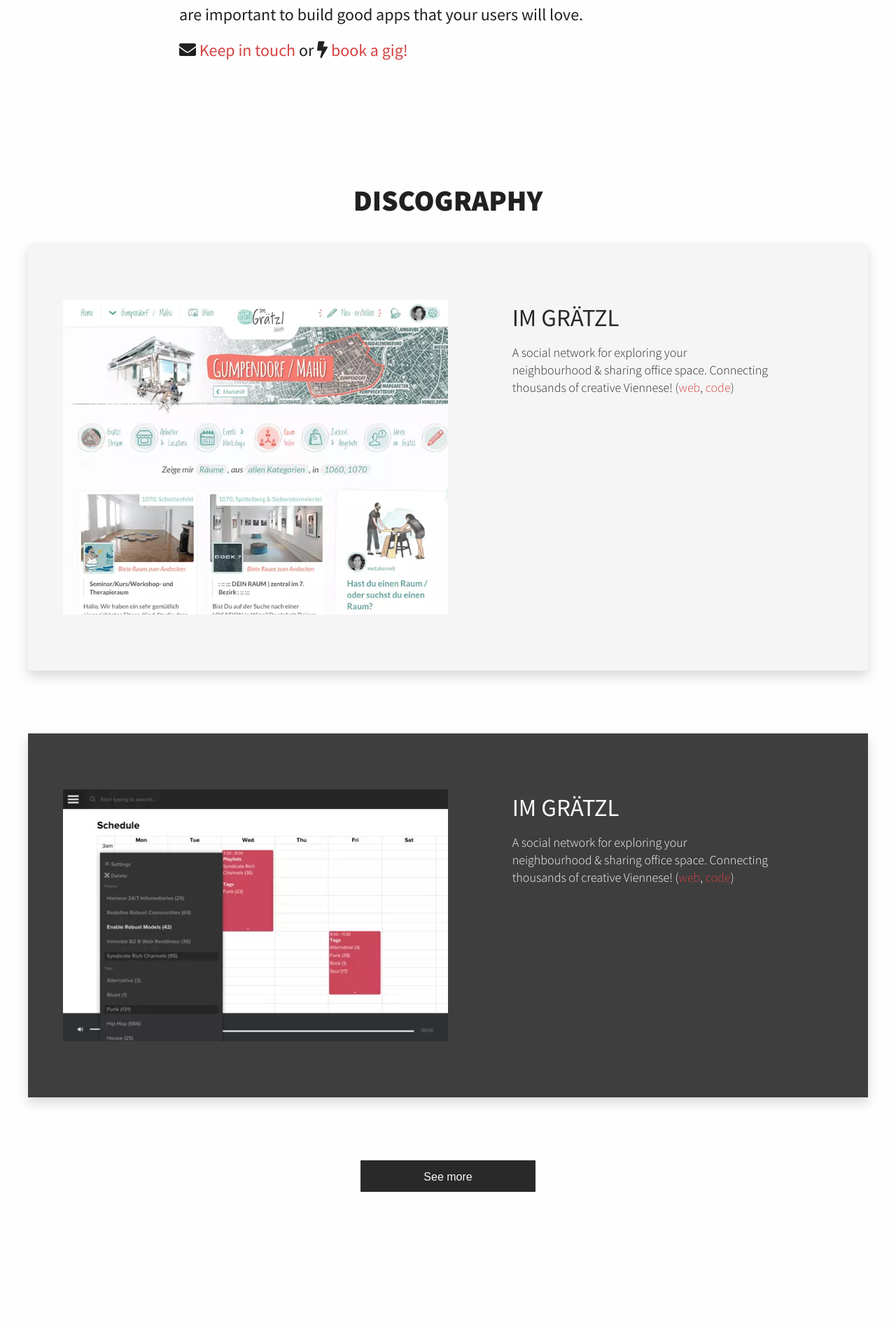
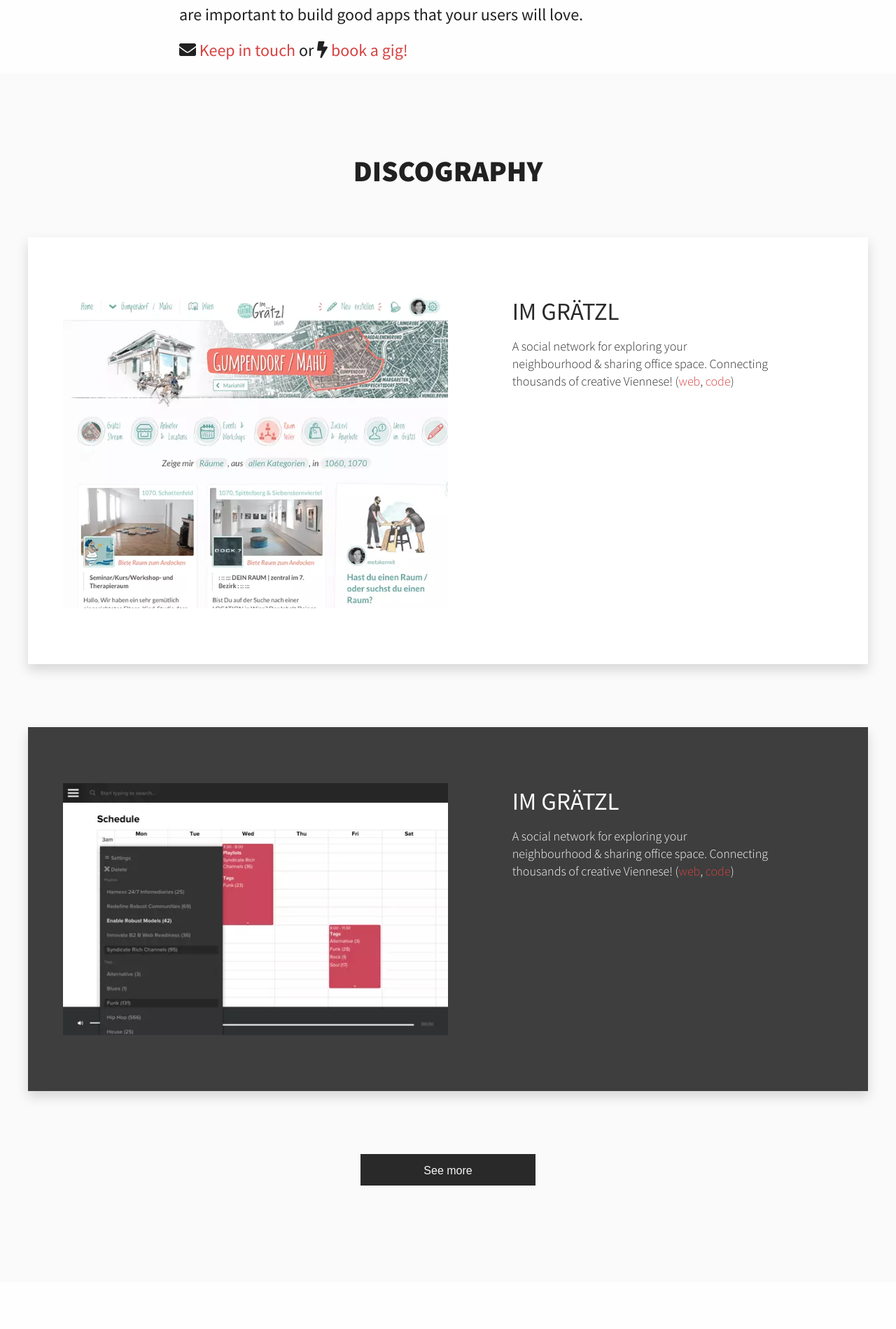
Before and after one commit to punkrockdev/punkrockdev.github.io, a Jekyll site: the page built from index.md, in a window 1280 px wide. Shown: the part 837-2736 px from the top of the page at 70% size. Built offline with Jekyll 4.4.1, drawn with Linux system fonts in a browser that asks for light colours; nearby versions of some CDN libraries; comment, search, counter and statistics services are not loaded.

Commit message:
code refactoring: add new helpers; remove commented code; add new classes to typography

```diff
--- a/_layouts/home.html
+++ b/_layouts/home.html
@@ -47,8 +47,7 @@ are important to build good apps that your users will love.
      <div class="wrapper grid">
        <div class="row">
          <div class="col text-center">
-             <h2>DISCOGRAPHY</h2>
-             <!-- <p class="text-center">Rather than spending too much space on words, here are some of our past projects:</p> -->
+             <h2 class="section-heading">DISCOGRAPHY</h2>
          </div>
        </div>
           <div class="portfolio-item imGraetzl clearfix">
@@ -83,7 +82,7 @@ are important to build good apps that your users will love.
   <div class="wrapper grid">
     <div id="the-band" class="row">
         <div class="col text-center">
-            <h2>MEET THE BAND</h2>
+            <h2 class="section-heading">MEET THE BAND</h2>
         </div>
     </div>
 
@@ -101,7 +100,7 @@ are important to build good apps that your users will love.
             </picture>
           </div>
 
-            <h3><a href="https://metakermit.com/" class="about-name">Dražen Lučanin</a> <a href="https://github.com/metakermit"><i class="fab fa-github"></i></a> <a href="https://twitter.com/metakermit"><i class="fab fa-twitter"></i></a></h3>
+            <h3 class="about-heading"><a href="https://metakermit.com/" class="about-social-link">Dražen Lučanin</a> <a href="https://github.com/metakermit" class="social-icon-link"><i class="fab fa-github"></i></a> <a href="https://twitter.com/metakermit" class="social-icon-link"><i class="fab fa-twitter"></i></a></h3>
             <p class="about-description">Hi! I'm a software developer working in the industry since 2009. I have experience with both web app backends in Python or Ruby and frontends in JavaScript. Having done a PhD in computer science, I know my way around data analysis, visualisation and algorithms from domains like machine learning too – useful tools if you have challenging problems to tackle. I started Punk Rock Dev to help you create practical apps in a fun & relaxed atmosphere.</p>
         </div>
 
@@ -115,10 +114,9 @@ are important to build good apps that your users will love.
                   <source srcset="images/team/ramon2.jpg" type="image/jpg">
                   <img src="images/team/ramon2.jpg" alt="photo of Dražen" class="mugshot">
               </picture>
-
             </div>
 
-            <h3><a href="https://metakermit.com/" class="about-name">Ramon Huidobro</a> <a href="https://github.com/metakermit"><i class="fab fa-github"></i></a> <a href="https://twitter.com/metakermit"><i class="fab fa-twitter"></i></a></h3>
+            <h3 class="about-heading"><a href="https://metakermit.com/" class="about-social-link">Ramon Huidobro</a> <a href="https://github.com/metakermit" class="social-icon-link"><i class="fab fa-github"></i></a> <a href="https://twitter.com/metakermit" class="social-icon-link"><i class="fab fa-twitter"></i></a></h3>
             <p class="about-description">
               Heyhey! I offer over ten years of experience building macOS, iOS and full-stack web apps. My core expertise comes from Objective-C, Swift, Ruby/Rails, as well as Javascript. More recently, I've also developed apps with Elixir, React and React Native. My biggest passion is in the software engineering community, and the nurturing thereof. Aside from organizing meetups, hackathons and conferences, I've also recently joined the Mozilla Tech Speakers initiative.
             </p>
@@ -130,7 +128,7 @@ are important to build good apps that your users will love.
               <img src="images/team/antonija.jpg" alt="photo of Dražen" class="mugshot">
           </picture>
 
-            <h3><a href="https://metakermit.com/" class="about-name">Antonija Šimić</a> <a href="https://github.com/metakermit"><i class="fab fa-github"></i></a> <a href="https://twitter.com/metakermit"><i class="fab fa-twitter"></i></a></h3>
+            <h3 class="about-heading"><a href="https://metakermit.com/" class="about-social-link">Antonija Šimić</a> <a href="https://github.com/metakermit" class="social-icon-link"><i class="fab fa-github"></i></a> <a href="https://twitter.com/metakermit" class="social-icon-link"><i class="fab fa-twitter"></i></a></h3>
             <p class="about-description">
               Hello! In my career I have coded user interfaces, respecting provided design and following the pixel perfect approach. The latest projects I have worked on required React.js and React Native skills. For the past 14 months, I have been mentoring students who want to become professional web developers, mostly teaching them (S)CSS and Javascript. Recently, I started CSS meetup group where we share ideas about CSS and Scss.
             </p>
@@ -142,19 +140,19 @@ are important to build good apps that your users will love.
               <img src="images/team/hana.jpg" alt="photo of Dražen" class="mugshot">
           </picture>
 
-            <h3><a href="https://metakermit.com/" class="about-name">Hana LastName</a> <a href="https://github.com/metakermit"><i class="fab fa-github"></i></a> <a href="https://twitter.com/metakermit"><i class="fab fa-twitter"></i></a></h3>
+            <h3 class="about-heading"><a href="https://metakermit.com/" class="about-social-link">Hana LastName</a> <a href="https://github.com/metakermit" class="social-icon-link"><i class="fab fa-github"></i></a> <a href="https://twitter.com/metakermit" class="social-icon-link"><i class="fab fa-twitter"></i></a></h3>
             <p class="about-description">
-                Hi! I’m a design student with a focus in visual communication, who is interested in the interconnectedness of various design fields. I have an experience of working as a freelancer, doing mostly logotypes and web design. Currently, I’m brushing up my UI/UX design skills doing an internship in Berlin.        </p>
+                Hi! I’m a design student with a focus in visual communication, who is interested in the interconnectedness of various design fields. I have an experience of working as a freelancer, doing mostly logotypes and web design. Currently, I’m brushing up my UI/UX design skills doing an internship in Berlin.</p>
         </div>
 
 
-        <div class="col-1-2 about-col about-col-left">
+        <div class="col-1-2 about-col about-col-last">
           <picture>
               <source srcset="images/team/nikola.jpg" type="image/jpg">
               <img src="images/team/nikola.jpg" alt="photo of Dražen" class="mugshot">
           </picture>
 
-            <h3><a href="https://metakermit.com/" class="about-name">Nikola Šantić</a> <a href="https://github.com/metakermit"><i class="fab fa-github"></i></a> <a href="https://twitter.com/metakermit"><i class="fab fa-twitter"></i></a></h3>
+            <h3 class="about-heading"><a href="https://metakermit.com/" class="about-social-link">Nikola Šantić</a> <a href="https://github.com/metakermit" class="social-icon-link"><i class="fab fa-github"></i></a> <a href="https://twitter.com/metakermit" class="social-icon-link"><i class="fab fa-twitter"></i></a></h3>
             <p class="about-description">
                 Hi! I’m a design student with a focus in visual communication, who is interested in the interconnectedness of various design fields. I have an experience of working as a freelancer, doing mostly logotypes and web design. Currently, I’m brushing up my UI/UX design skills doing an internship in Berlin.        </p>
         </div>
@@ -166,7 +164,7 @@ are important to build good apps that your users will love.
     <div class="wrapper grid">
       <div class="row">
         <div class="col-1-2 col-offset-1-4">
-            <h2 id="the-gig" class="text-center">THE GIG</h2>
+            <h2 id="the-gig" class="text-center section-heading">THE GIG</h2>
             <p>
               Interested in working on a project together? Awesome! Please tell us
               a bit about your project and constraints and we'll set up a call
--- a/_sass/_helpers.scss
+++ b/_sass/_helpers.scss
@@ -1,3 +1,15 @@
+%section-gutter {
+  padding-top: 12vh;
+  padding-bottom: 12vh;;
+}
+
+@mixin portfolio-item($bg, $txt) {
+  background-color: $bg;
+  > * {
+    color: $txt;
+  }
+}
+
 .text-center {
   text-align: center;
 }
--- a/_sass/_layout.scss
+++ b/_sass/_layout.scss
@@ -379,46 +379,33 @@ p {
     }
 }
 
-// .mugshot {
-//     padding: 2em;
-//     @include media-query($on-desktop) {
-//         padding: 0;
-//         padding-top: 0;
-//         padding-left: 0;
-//         margin-bottom: 13px;
-//     }
-// }
-
 #the-band {
     @include media-query($on-palm) {
         padding-top: 2em;
     }
 }
 
-// #phone-doodle.doodle {
-//     padding-top: 4em;
-//     @include media-query($on-desktop) {
-//         padding-top: 0;
-//         position: relative;
-//         width: 33%;
-//     }
-// }
-
-.portfolio-section {
-  clear: both;
-  padding-bottom: 150px;
-  padding-top: 150px;
-
+section {
+  @extend %section-gutter;
   .row {
     padding: 0;
   }
 
+  p {
+    margin: 0;
+  }
+
+  .section-heading {
+    margin-bottom: 7vh;
+  }
+}
+
+.portfolio-section {
+  clear: both;
+  background-color: #fafafa;
+
   [class*='col-'] {
     padding: 0px;
-  }
-
-  h2 {
-    margin: 0 0 30px;
   }
 
    .portfolio-item {
@@ -427,18 +414,13 @@ p {
      -webkit-box-shadow: 0 .5rem 1rem rgba(0,0,0,.15);
       -moz-box-shadow: 0 .5rem 1rem rgba(0,0,0,.15);
       box-shadow:0 .5rem 1rem rgba(0,0,0,.15);
+
      &.imGraetzl {
-       background-color: #f5f5f5;
-       > * {
-         color: #292929;
-       }
+      @include portfolio-item(#fff, #292929);
      }
 
      &.pos {
-       background-color: #3e3e3e;
-       > * {
-         color: #fff;
-       }
+       @include portfolio-item(#3e3e3e, #fff);
      }
    }
 
@@ -493,10 +475,6 @@ p {
      }
    }
 
-   .col {
-     clear: both;
-   }
-
    .button {
      margin: 0px 0 30px;
      display: inline-block;
@@ -515,35 +493,55 @@ p {
 }
 
 .about-section {
-
-  .row {
-    padding: 0;
-  }
-
   .about-col {
     margin-bottom: 70px;
     padding-left: 30px;
 
-    .about-description {
-      font-size: 16px;
+    &-last {
+      clear: left;
+      margin: 0;
     }
 
-    &-left {
-      clear: left;
-    }
+    .about-heading {
+      color: #292929;
+      margin-top: 20px;
 
-    h3 {
-      color: #292929;
-      font-size: 30px;
-      margin-top: 20px;
+      font: {
+        size: 30px;
+        weight: 500;
+      }
+
+      text: {
+        transform: uppercase;
+      }
 
       a {
         color: #292929;
         text-decoration: none;
         font-size: 70%;
 
-        &.about-name {
+        &.about-social-link {
           font-size: 30px;
+        }
+      }
+    }
+
+    .about-description {
+      font: {
+        size: 18px;
+        weight: 300;
+      }
+    }
+
+    .social-icon-link {
+
+      .fa-github {
+        margin-left: 10px;
+      }
+
+      [class*='fa-'] {
+        font: {
+          size: 20px;
         }
       }
     }
@@ -551,6 +549,7 @@ p {
     .picture-wrapper {
       position: relative;
       cursor: pointer;
+      margin-bottom: 40px;
 
       .mugshot-hidden {
         position: absolute;
```
